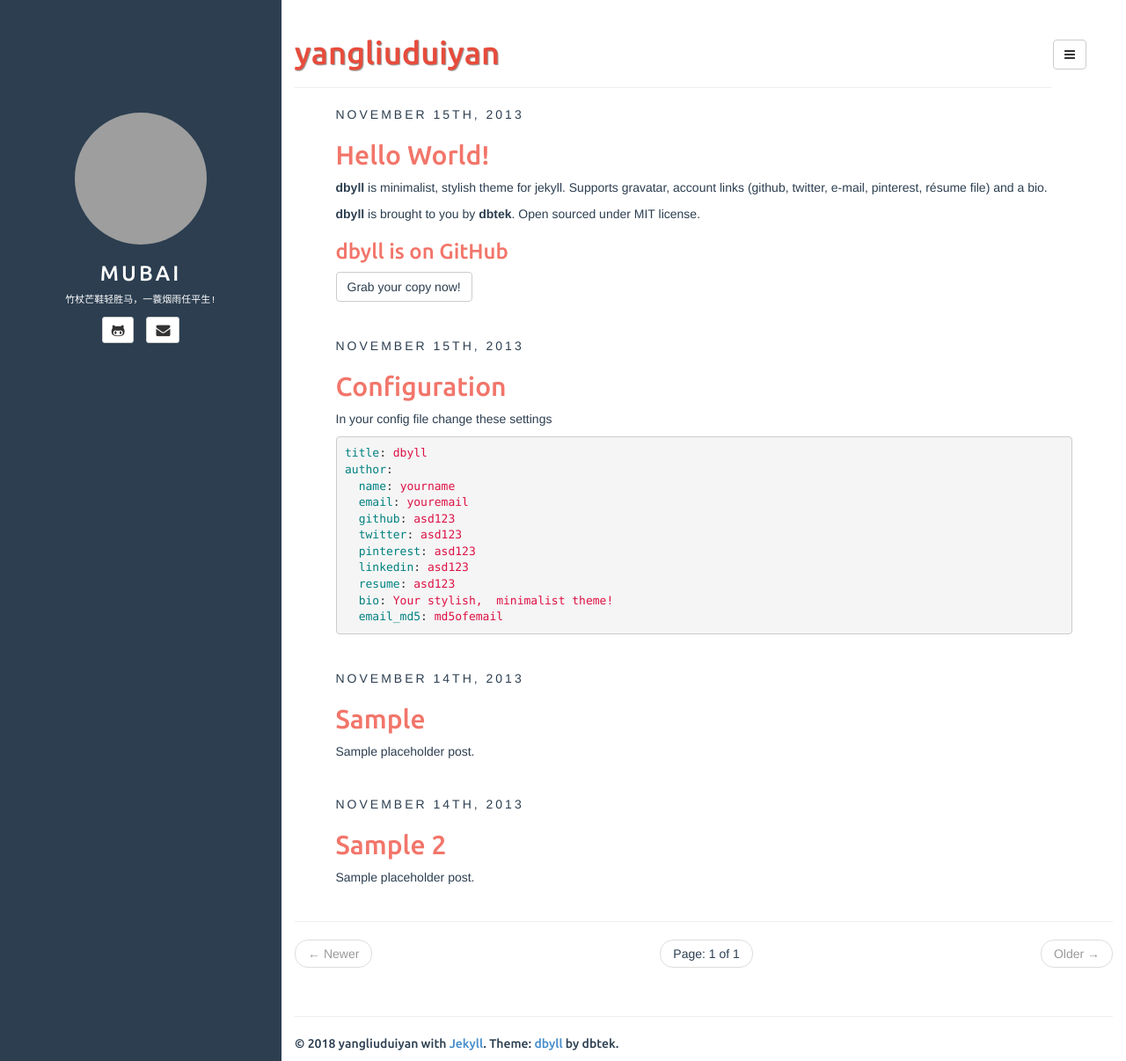
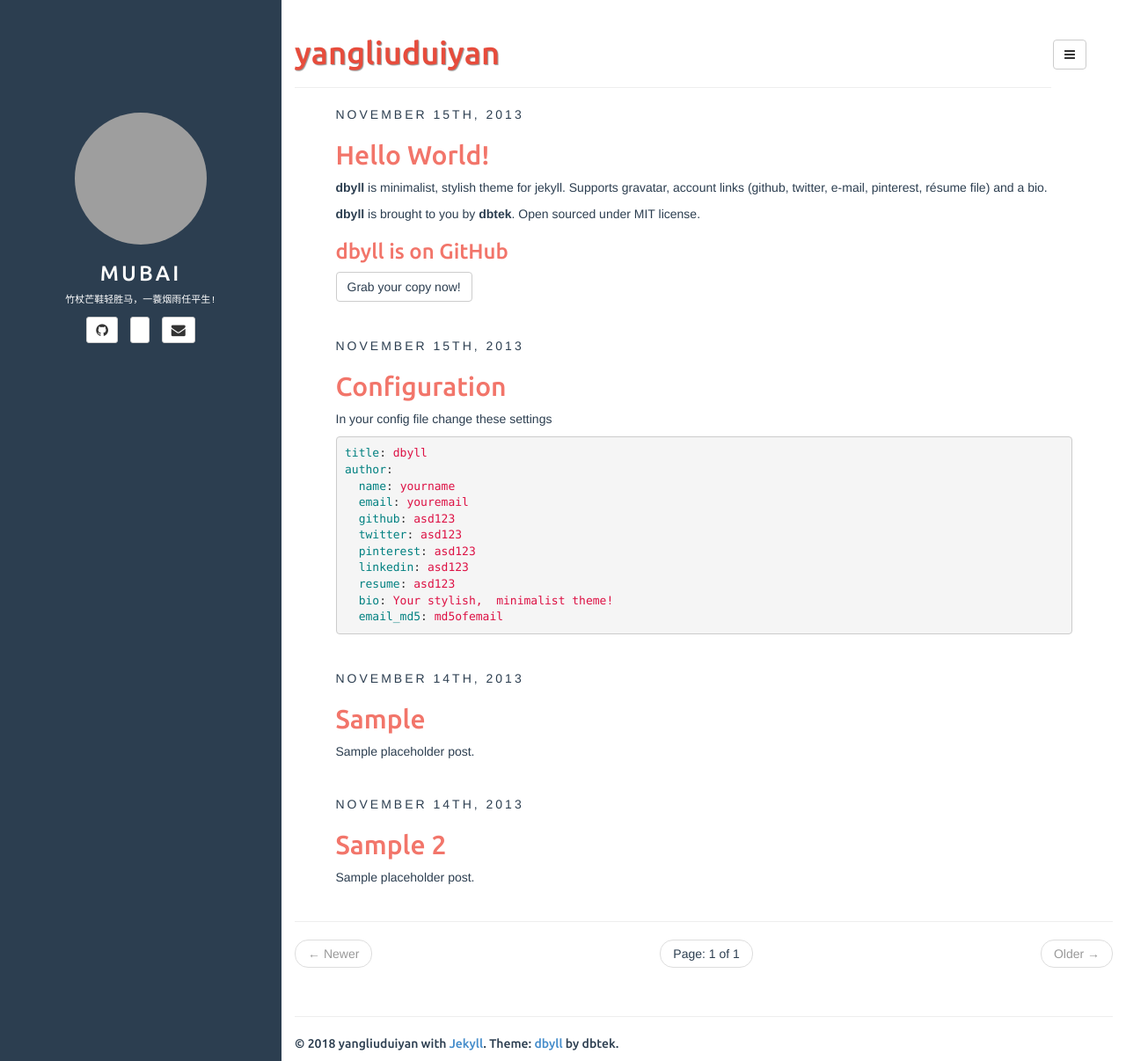
Before and after one commit to yangliuduiyan/jiumubai.github.io, a Jekyll site: the page built from index.html, in a window 1280 px wide and 1206 px high. Shown: the whole window at 88% size. Built offline with Jekyll 4.4.1, drawn with Linux system fonts in a browser that asks for light colours; the list of posts is cut into pages by our own code; grey boxes are pictures that could not be loaded.

Commit message:
Update sidebar.html

```diff
--- a/_includes/sidebar.html
+++ b/_includes/sidebar.html
@@ -19,14 +19,14 @@
 		{% if site.author.github %}
 		<li>
 			<a class="btn btn-default btn-sm" href="https://github.com/{{ site.author.github }}">
-				<i class="fa fa-github-alt fa-lg"></i>
+				<i class="fa fa-github fa-lg"></i>
 			</a>
 		</li>
 		{% endif %}
-		{% if site.author.twitter %}
+		{% if site.author.wecat %}
 		<li>
 			<a class="btn btn-default btn-sm" href="https://twitter.com/{{ site.author.twitter }}">
-				<i class="fa fa-twitter fa-lg"></i>
+				<i class="fa fa-wecat fa-lg"></i>
 			</a>
 		</li>
 		{% endif %}
@@ -38,7 +38,7 @@
 		</li>
 		{% endif %}
 	</ul>
-	<ul id="contact-list-secondary" class="list-unstyled list-inline">
+	<!--<ul id="contact-list-secondary" class="list-unstyled list-inline">
 		{% if site.author.pinterest %}
 		<li>
 			<a class="btn btn-default btn-sm" href="https://pinterest.com/{{ site.author.pinterest }}">
@@ -58,6 +58,6 @@
 				<i class="fa fa-rss fa-lg"></i>
 			</a>
 		</li>
-	</ul>
+	</ul>-->
 </div>
 <!-- sidebar.html end -->
```
